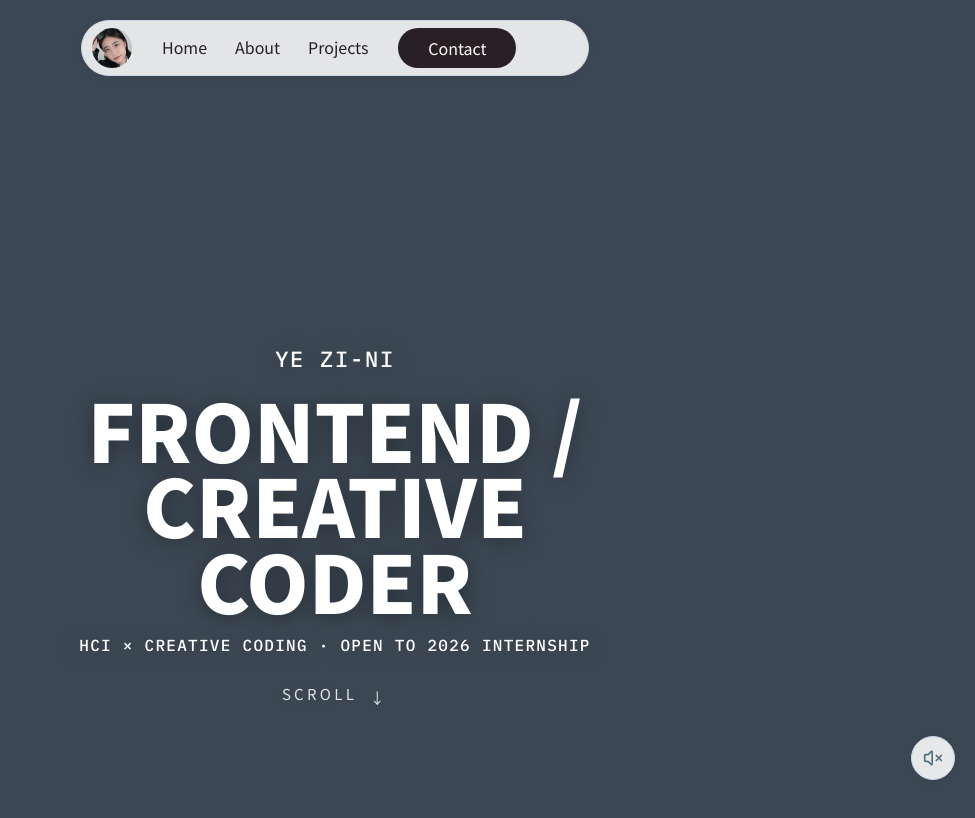
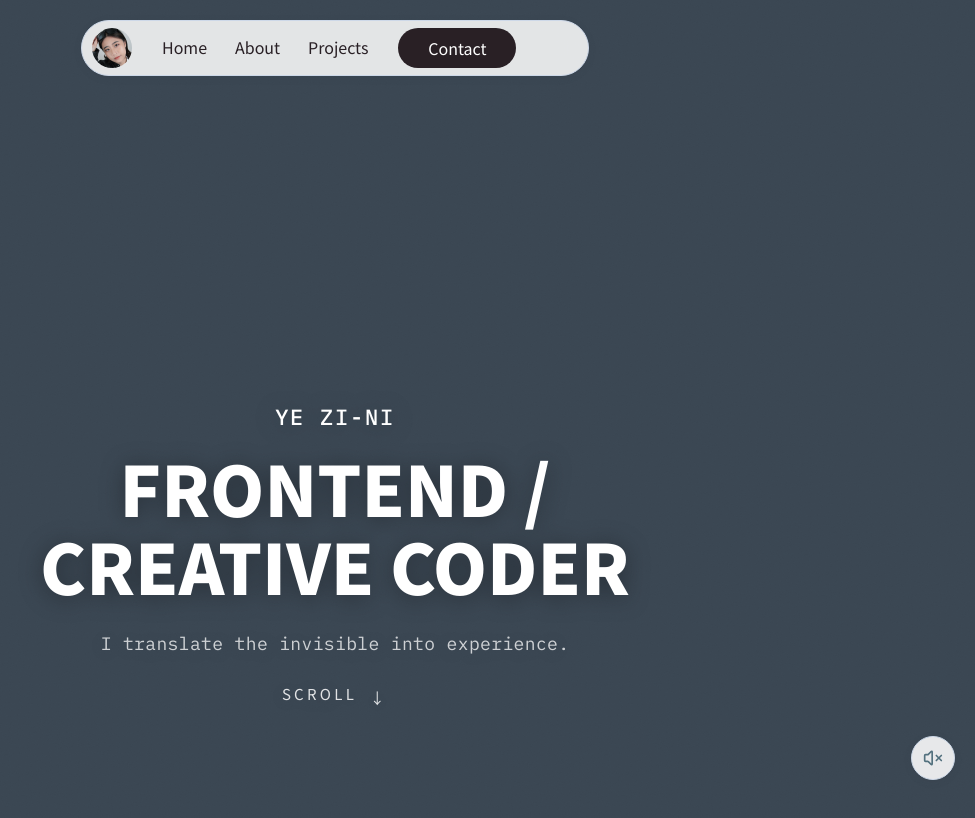
Before and after one commit to zn6302/portfolio-website, a React (Vite) app: page / in a window 1280 px wide. Shown: the top 818 px of the page, without its empty margins (305-1280 px from the left). Built offline with nearby package versions, Linux system fonts and the light colour scheme.

Commit message:
Refine portfolio concept narrative

```diff
--- a/index.html
+++ b/index.html
@@ -5,12 +5,12 @@
     <meta name="viewport" content="width=device-width, initial-scale=1.0" />
     <meta
       name="description"
-      content="葉子倪的作品集：互動網站、creative coding sketch 與前端實作，包含 OpenHCI 2026 官方網站等真實上線作品。目前準備 2026 實習申請。"
+      content="把看不見的，翻譯成感覺得到的。葉子倪的作品集：把動作翻譯成音樂、把情緒翻譯成氣味、把設計稿裡的故事翻譯成會動的程式碼，包含 OpenHCI 2026 官方網站等真實上線作品。目前準備 2026 實習申請。"
     />
     <meta property="og:title" content="葉子倪 YE Zi-Ni — Frontend / Creative Coder" />
     <meta
       property="og:description"
-      content="互動網站、creative coding sketch 與前端實作作品集，包含 OpenHCI 2026 官方網站等真實上線作品。"
+      content="把看不見的，翻譯成感覺得到的——互動網站、creative coding 與前端實作作品集，包含 OpenHCI 2026 官方網站等真實上線作品。"
     />
     <meta property="og:type" content="website" />
     <meta property="og:url" content="https://znye6302.com/" />
--- a/src/components/sections/About.tsx
+++ b/src/components/sections/About.tsx
@@ -27,8 +27,11 @@ export function About({ disableCardFlip = false }: AboutProps) {
           <AvailabilityPill className="inline-availability" />
           <MaskHeading text="ABOUT" />
           <p className="lead">
-            我是葉子倪，政大數位內容碩一，核心興趣是 HCI 與互動藝術，目標是成為 Creative Coder。
-            碩論進行中：用 Meta Ray-Ban Display 智慧眼鏡打造智慧博物館導覽（GraphRAG · VideoRAG · LLM）。
+            我相信前端工程師是翻譯者：在設計與程式之間、在人與機器之間。我做的每一件作品，都是一次翻譯練習——把動作翻譯成音樂、把情緒翻譯成氣味、把設計稿裡的故事翻譯成會動的程式碼。
+          </p>
+          <p className="lead">
+            我是葉子倪，政大數位內容，喜歡 HCI 與互動藝術，<br />
+            目標是成為「能把設計、互動、工程和使用者體驗整合起來的前端工程師」。
           </p>
           <div className="stats-row">
             <div>
--- a/src/components/sections/HeroIntro.tsx
+++ b/src/components/sections/HeroIntro.tsx
@@ -28,15 +28,11 @@ export const HeroIntro = forwardRef<HTMLDivElement>(function HeroIntro(_props, r
         YE ZI-NI
       </p>
       <h2 className="hero-intro-title" data-parallax="10">
-        FRONTEND / CREATIVE CODER
+        FRONTEND / <br />
+        CREATIVE CODER
       </h2>
-      {/* 3-second positioning line: composed only of existing site copy
-          (CLAUDE.md positioning + the Header badge's OPEN TO 2026 INTERNSHIP).
-          Below 760px the sticky AvailabilityPill already shows the internship
-          signal on the same screen, so CSS hides the second half there. */}
-      <p className="hero-intro-sub" data-parallax="8">
-        HCI × CREATIVE CODING
-        <span className="hero-intro-sub-extra"> · OPEN TO 2026 INTERNSHIP</span>
+      <p className="hero-intro-en" data-parallax="9">
+        I translate the invisible into experience.
       </p>
       <p className="hero-intro-hint" data-parallax="4">
         Scroll <span aria-hidden="true">↓</span>
--- a/src/components/sections/HeroProfile.tsx
+++ b/src/components/sections/HeroProfile.tsx
@@ -46,7 +46,7 @@ export const HeroProfile = forwardRef<HTMLDivElement, HeroProfileProps>(function
       <div className="hero-right">
         <h1>CODING</h1>
         <p>
-          我做讓人想動手玩的互動網站——已上線的活動官網、把動作變成音樂的樂器、可玩的媒體識讀遊戲。
+          我用程式，將世界表現出來。
         </p>
         <div className="hero-profile-actions">
           <AvailabilityPill className="hero-profile-badge" />
--- a/src/styles.css
+++ b/src/styles.css
@@ -2368,13 +2368,23 @@ h2 {
 
 .hero-intro-title {
   margin: 0;
-  max-width: 14ch;
-  /* Noto Sans TC 700 runs wider than Antonio at the same size; trim the
-     clamp ceiling (96px → 84px) so "FRONTEND / CREATIVE CODER" doesn't
-     overflow its 14ch cap on desktop. */
-  font-size: clamp(36px, 6.2vw, 84px);
+  /* Chinese tagline: a CJK glyph is ~1em wide (vs ~0.55em for the `ch` unit
+     the old English title was capped with), so the cap is in `em` and the
+     ceiling comes down — 9 chars at 72px still fits the hero on desktop, and
+     CJK wraps between any two characters on narrow screens. */
+  max-width: 12em;
+  font-size: clamp(28px, 5.4vw, 72px);
   font-weight: 900;
-  line-height: 0.95;
+  line-height: 1.12;
+}
+
+.hero-intro-en {
+  margin: 10px 0 0;
+  font-family: "IBM Plex Mono", monospace;
+  font-size: clamp(13px, 1.5vw, 18px);
+  font-weight: 400;
+  letter-spacing: 0.02em;
+  opacity: 0.75;
 }
 
 /* Positioning sub-line under the hero title: mono, wide-tracked, quieter than
```
Also changed, not shown: 1 other file (tests, documents, lock files or other folders).
